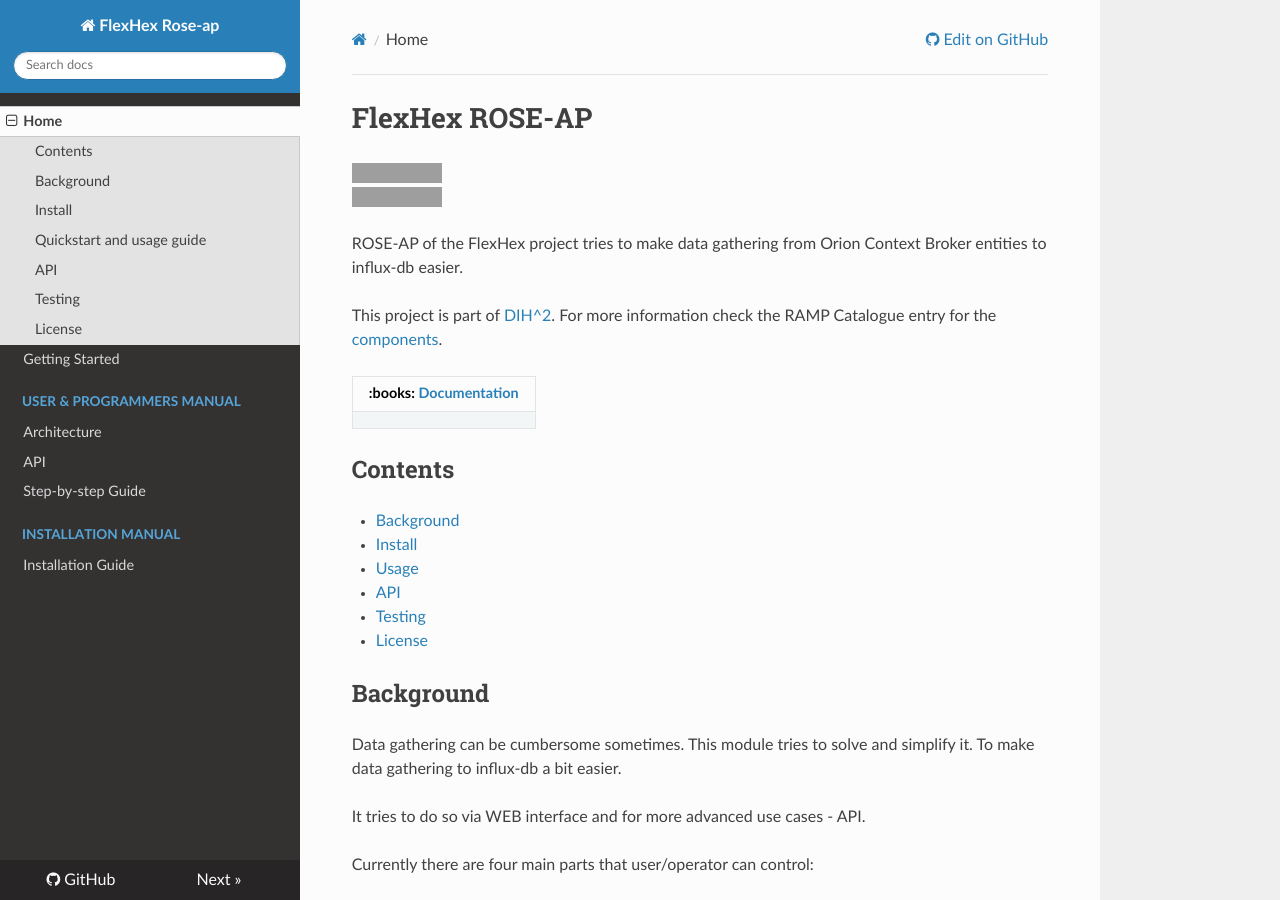
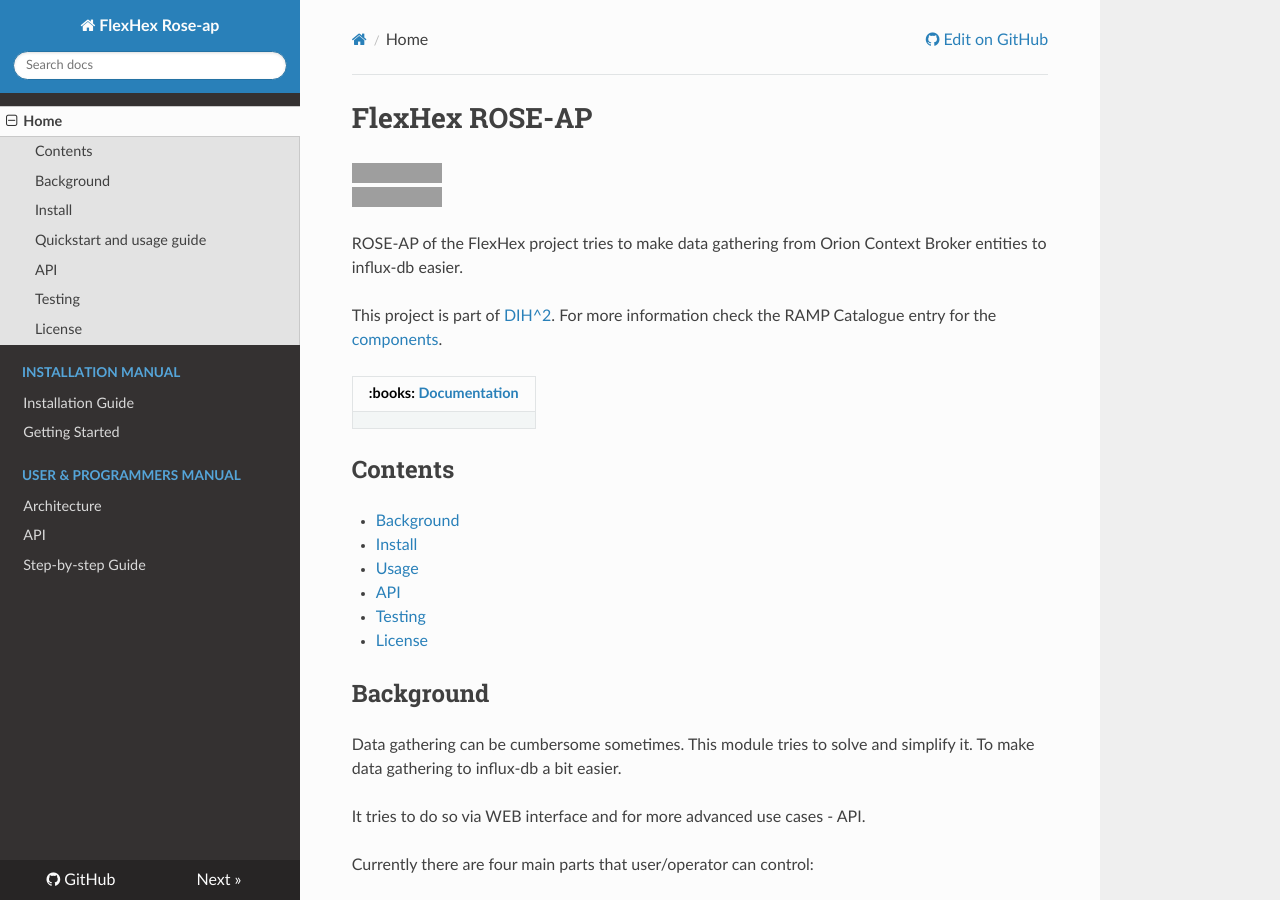
Before and after one commit to Factobotics/FlexHex-Rose-AP, an MkDocs documentation site: the page built from docs/index.md, in a window 1280 px wide and 900 px high. Built offline with MkDocs 1.6.1, drawn with Linux system fonts in a browser that asks for light colours; nearby versions of some CDN libraries; old or Windows-style settings are respelled for this version of MkDocs; part of the change alters nothing that is shown; grey boxes are pictures that could not be loaded.

```diff
--- a/mkdocs.yml
+++ b/mkdocs.yml
@@ -10,10 +10,10 @@ use_directory_urls: false
 theme: readthedocs
 pages:
   - Home: 'index.md'
+  - 'Installation Manual':
+    - 'Installation Guide': 'installationguide.md'
   - 'Getting Started' : 'getting-started.md'
   - 'User & Programmers Manual':
     - 'Architecture' : 'architecture.md'
     - 'API' : 'api.md'
     - 'Step-by-step Guide': 'step-by-step.md'
-  - 'Installation Manual':
-    - 'Installation Guide': 'installationguide.md'
```
